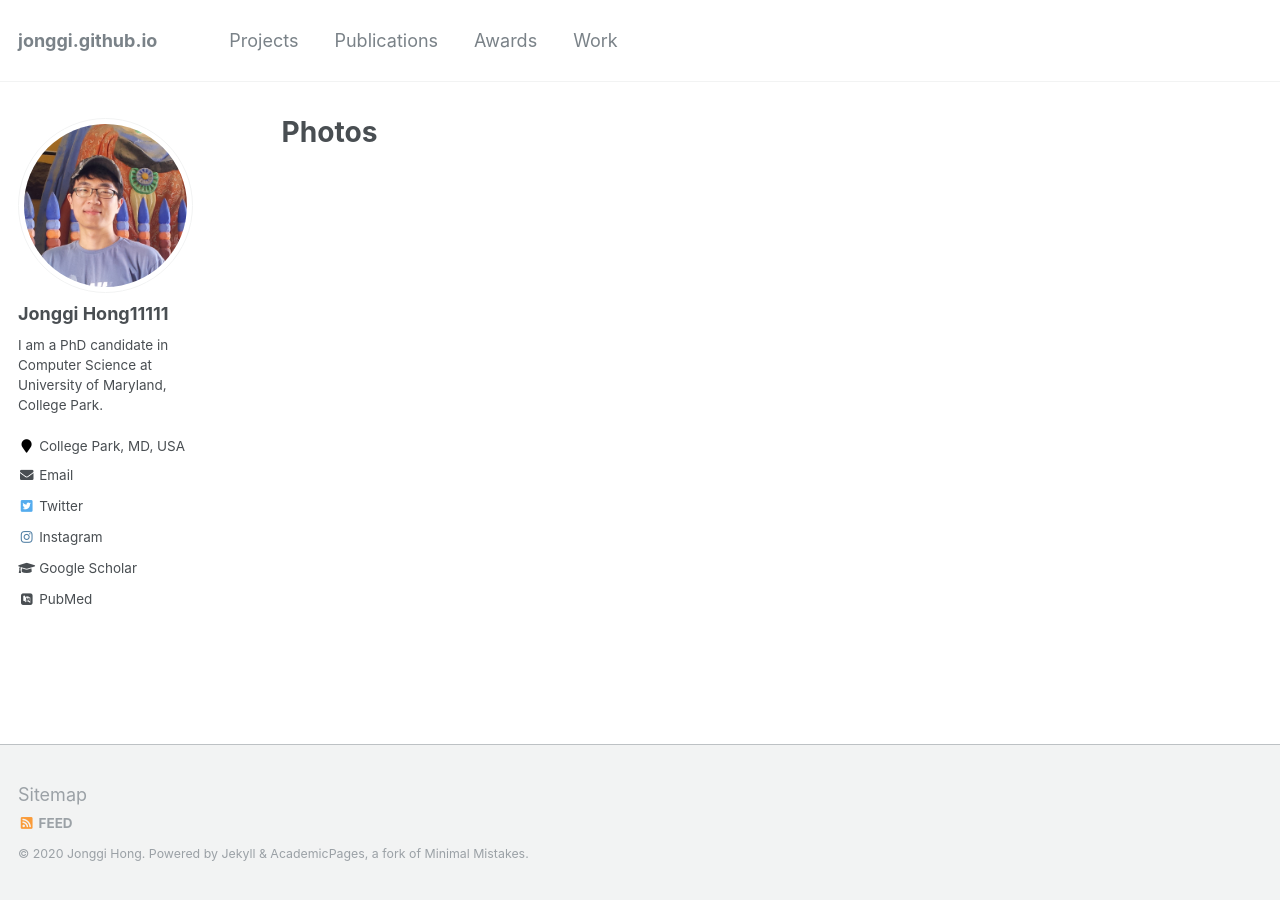
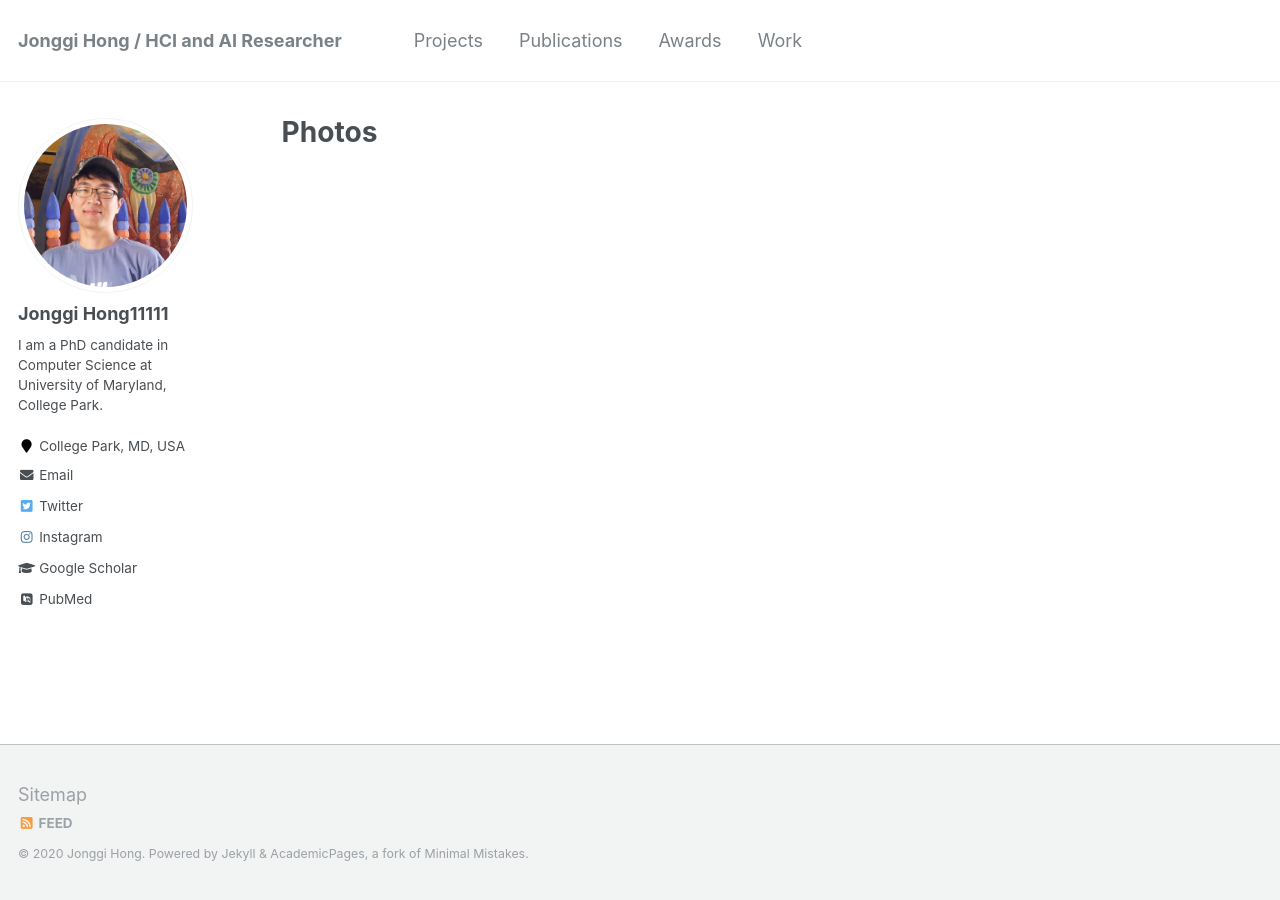
Before and after one commit to jonggi/jonggi.github.io, a Jekyll site: the page built from photos.md, in a window 1280 px wide. Built offline with Jekyll 4.4.1, drawn with Linux system fonts in a browser that asks for light colours; some web fonts are replaced.

Commit message:
mm github

```diff
--- a/_config.yml
+++ b/_config.yml
@@ -31,6 +31,8 @@ footer:
       url: "https://www.instagram.com/koreahjg/"
 
 # Site Settings
+title                    : "Jonggi Hong / HCI and AI Researcher"
+title_separator          : "|"
 name                     : &name "Jonggi Hong"
 description              : &description "Jonggi Hong's website"
 url                      : "https://jonggi.github.io" # the base hostname & protocol for your site e.g. "https://mmistakes.github.io"
```
